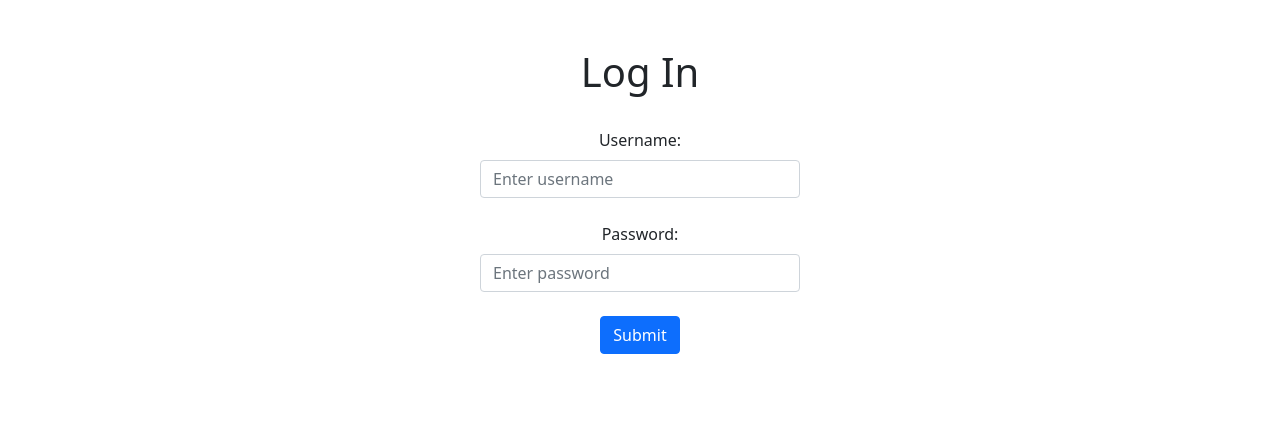
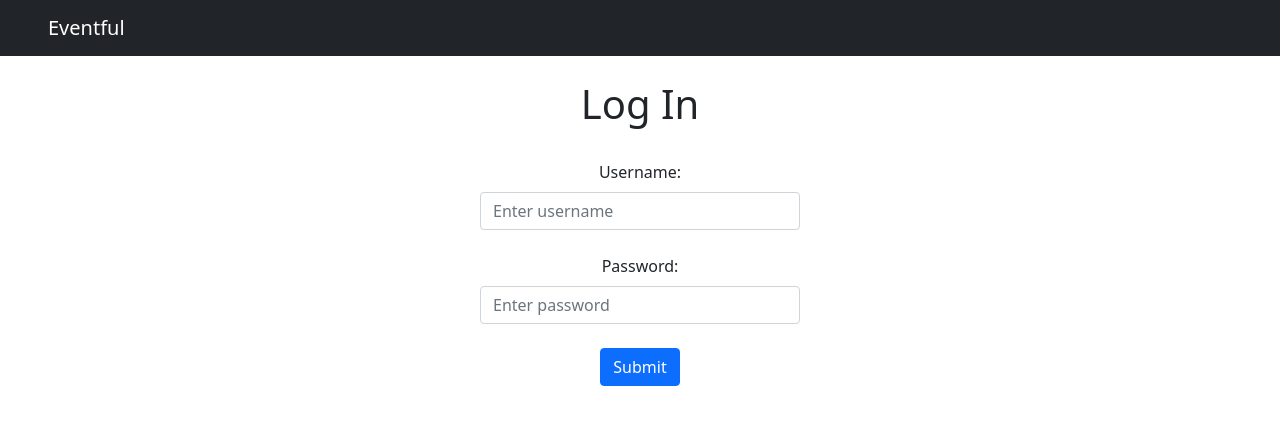
Before and after one commit to Jordan6271/bootcamp-project-week14-frontend, a React (Create React App) app in the folder eventful/: page / in a window 1280 px wide. Shown: the top 424 px of the page. Built offline with nearby package versions, Linux system fonts and the light colour scheme.

Commit message:
Add navbar brand to login page

```diff
--- a/eventful/src/Eventful/Login/Login.js
+++ b/eventful/src/Eventful/Login/Login.js
@@ -1,4 +1,5 @@
 import React from "react";
+import Navbar from "react-bootstrap/Navbar";
 import Form from "react-bootstrap/Form";
 import Button from "react-bootstrap/Button";
 
@@ -34,7 +35,11 @@ class Login extends React.Component {
 
     render() {
         return (
-            <div className="w-25 m-auto text-center pt-5">
+            <div>
+                <Navbar bg="dark" variant="dark">
+                    <Navbar.Brand className="mx-5">Eventful</Navbar.Brand>
+                </Navbar>
+                <div className="w-25 m-auto text-center pt-4">
                     <Form onSubmit={(event) => this.submitHandler(event)}>
                         <h1>Log In</h1>
                         <Form.Group controlId="formUsername" className="pt-4">
@@ -58,6 +63,7 @@ class Login extends React.Component {
                         </Button>
                     </Form>
                 </div>
+            </div>
         );
     }
 }
```
Lines whose indentation alone changed are shown as unchanged.
